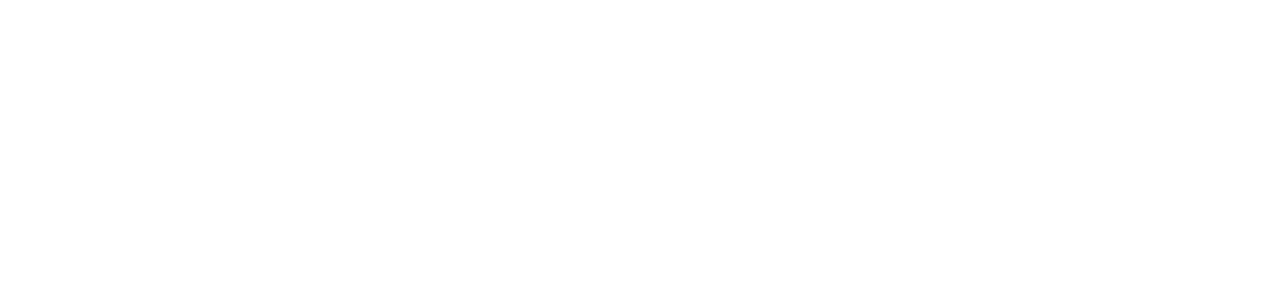
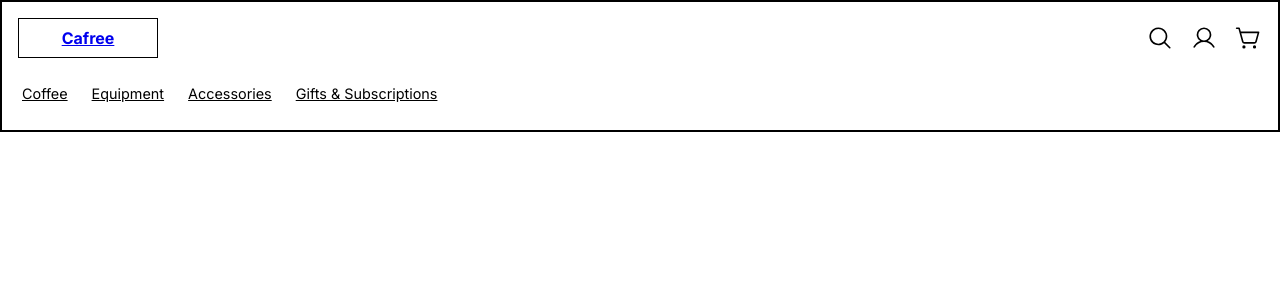
Before and after one commit to njcushing/online-shop, a React (Vite) app in the folder packages/frontend/: page /product/1 in a window 1280 px wide. Shown: the top 300 px of the page. Built offline with nearby package versions, Linux system fonts and the light colour scheme; a web font is replaced by a local one.

Commit message:
Render Header component in Root page component instead of Home

```diff
--- a/packages/frontend/src/pages/Home/index.tsx
+++ b/packages/frontend/src/pages/Home/index.tsx
@@ -1,11 +1,9 @@
-import { Header } from "@/features/Header";
 import { Hero } from "@/features/Hero";
 import styles from "./index.module.css";
 
 export function Home() {
     return (
         <div className={styles["page"]}>
-            <Header />
             <Hero />
         </div>
     );
--- a/packages/frontend/src/pages/Root/index.tsx
+++ b/packages/frontend/src/pages/Root/index.tsx
@@ -1,4 +1,5 @@
 import { Outlet } from "react-router-dom";
+import { Header } from "@/features/Header";
 import { Home } from "../Home";
 import { Product } from "../Product";
 import styles from "./index.module.css";
@@ -19,6 +20,7 @@
 export function Root() {
     return (
         <div className={styles["page"]}>
+            <Header />
             <Outlet />
         </div>
     );
```
